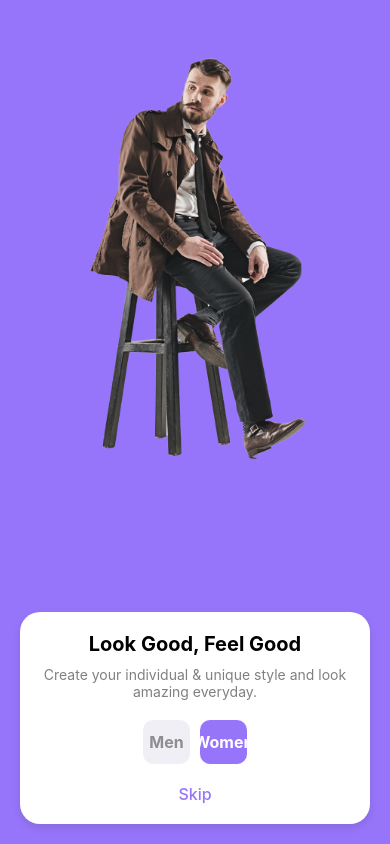
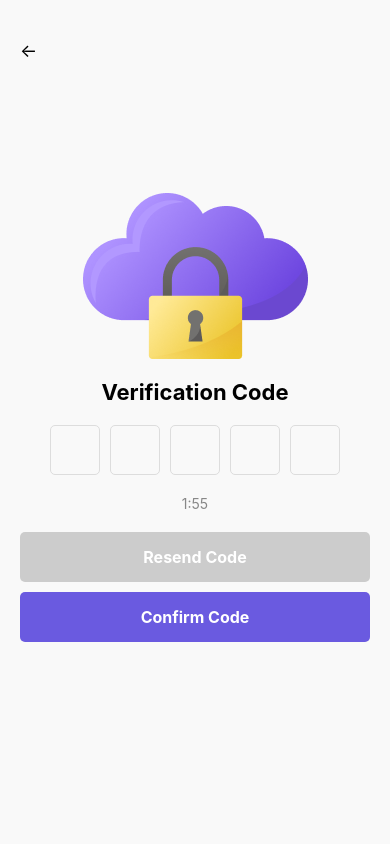
Before and after one commit to NinoZullo05/laza, a React Native app: screen /VerificationCode in a window 390 px wide. Built offline with nearby package versions, Linux system fonts and the light colour scheme.

Commit message:
ForgotPassword, NewPassword and VerificationCode Screens

```diff
--- a/App.tsx
+++ b/App.tsx
@@ -7,6 +7,10 @@ import StyleChoose from "./src/screens/StyleChoose";
 import GetStarted from "./src/screens/GetStarted";
 import WelcomeScreen from "./src/screens/WelcomeScreen";
 import SignUpScreen from "./src/screens/SignUpScreen";
+import ForgotPasswordScreen from "./src/screens/ForgotPasswordScreen";
+import VerificationCodeScreen from "./src/screens/VerificationCodeScreen";
+import NewPasswordScreen from "./src/screens/NewPasswordScreen";
+
 const Stack = createNativeStackNavigator();
 
 const App: React.FC = () => {
@@ -38,6 +42,22 @@ const App: React.FC = () => {
           component={SignUpScreen}
           options={{ headerShown: false }}
         />
+
+        <Stack.Screen
+          name="ForgotPassword"
+          component={ForgotPasswordScreen}
+          options={{ headerShown: false }}
+        />
+        <Stack.Screen
+          name="VerificationCode"
+          component={VerificationCodeScreen}
+          options={{ headerShown: false }}
+        />
+        <Stack.Screen
+          name="NewPassword"
+          component={NewPasswordScreen}
+          options={{ headerShown: false }}
+        />
       </Stack.Navigator>
     </NavigationContainer>
   );
--- /dev/null
+++ b/src/screens/ForgotPasswordScreen.tsx
@@ -0,0 +1,101 @@
+import React, { useState } from "react";
+import {
+  View,
+  Text,
+  TextInput,
+  TouchableOpacity,
+  StyleSheet,
+  Image,
+} from "react-native";
+
+interface Props {
+  navigation: any;
+}
+
+const ForgotPasswordScreen: React.FC<Props> = ({ navigation }) => {
+  const [email, setEmail] = useState("");
+
+  const handleConfirmMail = () => {
+    navigation.navigate("VerificationCode");
+  };
+
+  return (
+    <View style={styles.container}>
+      <TouchableOpacity
+        onPress={() => navigation.goBack()}
+        style={styles.backButton}
+      >
+        <Text style={styles.backText}>←</Text>
+      </TouchableOpacity>
+      <Image source={require("../../assets/lock.png")} style={styles.image} />
+      <Text style={styles.title}>Forgot Password</Text>
+      <TextInput
+        style={styles.input}
+        placeholder="Email Address"
+        value={email}
+        onChangeText={setEmail}
+        keyboardType="email-address"
+      />
+      <Text style={styles.infoText}>
+        Please write your email to receive a confirmation code to set a new
+        password.
+      </Text>
+      <TouchableOpacity style={styles.button} onPress={handleConfirmMail}>
+        <Text style={styles.buttonText}>Confirm Mail</Text>
+      </TouchableOpacity>
+    </View>
+  );
+};
+
+const styles = StyleSheet.create({
+  container: {
+    flex: 1,
+    padding: 20,
+    justifyContent: "center",
+    backgroundColor: "#F9F9F9",
+  },
+  backButton: {
+    position: "absolute",
+    top: 40,
+    left: 20,
+  },
+  backText: {
+    fontSize: 18,
+  },
+  image: {
+    alignSelf: "center",
+    marginBottom: 20,
+  },
+  title: {
+    fontSize: 22,
+    fontWeight: "bold",
+    textAlign: "center",
+    marginBottom: 20,
+  },
+  input: {
+    padding: 15,
+    borderWidth: 1,
+    borderColor: "#DDD",
+    borderRadius: 5,
+    marginBottom: 15,
+  },
+  infoText: {
+    fontSize: 14,
+    color: "#888",
+    textAlign: "center",
+    marginBottom: 20,
+  },
+  button: {
+    backgroundColor: "#6A5AE0",
+    padding: 15,
+    borderRadius: 5,
+    alignItems: "center",
+  },
+  buttonText: {
+    color: "white",
+    fontSize: 16,
+    fontWeight: "bold",
+  },
+});
+
+export default ForgotPasswordScreen;
--- /dev/null
+++ b/src/screens/NewPasswordScreen.tsx
@@ -0,0 +1,80 @@
+import React, { useState } from "react";
+import {
+  View,
+  Text,
+  TextInput,
+  TouchableOpacity,
+  StyleSheet,
+} from "react-native";
+
+interface Props {
+  navigation: any;
+}
+
+const NewPasswordScreen: React.FC<Props> = ({ navigation }) => {
+  const [password, setPassword] = useState("");
+  const [confirmPassword, setConfirmPassword] = useState("");
+
+  const handleResetPassword = () => {
+    alert("Password reset successfully!");
+    navigation.navigate("Welcome");
+  };
+
+  return (
+    <View style={styles.container}>
+      <Text style={styles.title}>New Password</Text>
+      <TextInput
+        style={styles.input}
+        placeholder="Password"
+        secureTextEntry
+        value={password}
+        onChangeText={setPassword}
+      />
+      <TextInput
+        style={styles.input}
+        placeholder="Confirm Password"
+        secureTextEntry
+        value={confirmPassword}
+        onChangeText={setConfirmPassword}
+      />
+      <TouchableOpacity style={styles.button} onPress={handleResetPassword}>
+        <Text style={styles.buttonText}>Reset Password</Text>
+      </TouchableOpacity>
+    </View>
+  );
+};
+
+const styles = StyleSheet.create({
+  container: {
+    flex: 1,
+    padding: 20,
+    justifyContent: "center",
+    backgroundColor: "#F9F9F9",
+  },
+  title: {
+    fontSize: 22,
+    fontWeight: "bold",
+    textAlign: "center",
+    marginBottom: 20,
+  },
+  input: {
+    padding: 15,
+    borderWidth: 1,
+    borderColor: "#DDD",
+    borderRadius: 5,
+    marginBottom: 15,
+  },
+  button: {
+    backgroundColor: "#6A5AE0",
+    padding: 15,
+    borderRadius: 5,
+    alignItems: "center",
+  },
+  buttonText: {
+    color: "white",
+    fontSize: 16,
+    fontWeight: "bold",
+  },
+});
+
+export default NewPasswordScreen;
--- /dev/null
+++ b/src/screens/VerificationCodeScreen.tsx
@@ -0,0 +1,176 @@
+import React, { useState, useEffect, useRef } from "react";
+import {
+  View,
+  Text,
+  TextInput,
+  TouchableOpacity,
+  StyleSheet,
+  Image,
+} from "react-native";
+
+interface Props {
+  navigation: any;
+}
+
+const VerificationCodeScreen: React.FC<Props> = ({ navigation }) => {
+  const [code, setCode] = useState(["", "", "", "", ""]);
+  const [timer, setTimer] = useState(120);
+  const [resendDisabled, setResendDisabled] = useState(true);
+
+  const inputs = useRef<Array<TextInput | null>>([]);
+
+  const handleCodeChange = (value: string, index: number) => {
+    const newCode = [...code];
+    newCode[index] = value;
+
+    setCode(newCode);
+
+    if (value && index < code.length - 1 && inputs.current[index + 1]) {
+      inputs.current[index + 1]?.focus();
+    }
+
+    if (!value && index > 0 && inputs.current[index - 1]) {
+      inputs.current[index - 1]?.focus();
+    }
+  };
+
+  const handleConfirmCode = () => {
+    navigation.navigate("NewPassword");
+  };
+
+  const handleResendCode = () => {
+    setTimer(120);
+    setResendDisabled(true);
+  };
+
+  useEffect(() => {
+    if (timer > 0) {
+      const interval = setInterval(() => {
+        setTimer((prevTimer) => prevTimer - 1);
+      }, 1000);
+
+      return () => clearInterval(interval);
+    } else {
+      setResendDisabled(false);
+    }
+  }, [timer]);
+
+  const formatTime = (seconds: number) => {
+    const minutes = Math.floor(seconds / 60);
+    const secs = seconds % 60;
+    return `${minutes}:${secs < 10 ? "0" : ""}${secs}`;
+  };
+
+  return (
+    <View style={styles.container}>
+      <TouchableOpacity
+        onPress={() => navigation.goBack()}
+        style={styles.backButton}
+      >
+        <Text style={styles.backText}>←</Text>
+      </TouchableOpacity>
+      <Image source={require("../../assets/lock.png")} style={styles.image} />
+      <Text style={styles.title}>Verification Code</Text>
+      <View style={styles.codeContainer}>
+        {code.map((digit, index) => (
+          <TextInput
+            key={index}
+            ref={(input) => (inputs.current[index] = input)}
+            style={styles.codeInput}
+            maxLength={1}
+            keyboardType="numeric"
+            onChangeText={(value) => handleCodeChange(value, index)}
+            value={digit}
+          />
+        ))}
+      </View>
+      <Text style={styles.timerText}>
+        {timer > 0 ? formatTime(timer) : "Code expired!"}
+      </Text>
+
+      <TouchableOpacity
+        style={[styles.resendValid, resendDisabled && styles.disabledButton]}
+        onPress={handleResendCode}
+        disabled={resendDisabled}
+      >
+        <Text style={styles.buttonText}>Resend Code</Text>
+      </TouchableOpacity>
+
+      <TouchableOpacity style={styles.button} onPress={handleConfirmCode}>
+        <Text style={styles.buttonText}>Confirm Code</Text>
+      </TouchableOpacity>
+    </View>
+  );
+};
+
+const styles = StyleSheet.create({
+  container: {
+    flex: 1,
+    padding: 20,
+    justifyContent: "center",
+    backgroundColor: "#F9F9F9",
+  },
+  backButton: {
+    position: "absolute",
+    top: 40,
+    left: 20,
+  },
+  resendValid: {
+    backgroundColor: "green",
+    padding: 15,
+    borderRadius: 5,
+    alignItems: "center",
+    marginBottom: 10,
+  },
+  backText: {
+    fontSize: 18,
+  },
+  image: {
+    alignSelf: "center",
+    marginBottom: 20,
+  },
+  title: {
+    fontSize: 22,
+    fontWeight: "bold",
+    textAlign: "center",
+    marginBottom: 20,
+  },
+  codeContainer: {
+    flexDirection: "row",
+    justifyContent: "center",
+    marginBottom: 20,
+  },
+  codeInput: {
+    width: 50,
+    height: 50,
+    borderWidth: 1,
+    borderColor: "#DDD",
+    borderRadius: 5,
+    textAlign: "center",
+    marginHorizontal: 5,
+    fontSize: 18,
+  },
+  timerText: {
+    fontSize: 14,
+    color: "#888",
+    textAlign: "center",
+    marginBottom: 20,
+  },
+  button: {
+    backgroundColor: "#6A5AE0",
+    padding: 15,
+    borderRadius: 5,
+    alignItems: "center",
+    marginBottom: 10,
+  },
+  disabledButton: {
+    backgroundColor: "#CCC",
+  },
+  buttonText: {
+    color: "white",
+    fontSize: 16,
+    fontWeight: "bold",
+  },
+});
+
+export default VerificationCodeScreen;
--- a/src/screens/WelcomeScreen.tsx
+++ b/src/screens/WelcomeScreen.tsx
@@ -8,7 +8,7 @@ import {
   TouchableOpacity,
 } from "react-native";
 
-const WelcomeScreen = () => {
+const WelcomeScreen = ({ navigation }: any) => {
   const [rememberMe, setRememberMe] = useState(false);
 
   return (
@@ -19,8 +19,13 @@ const WelcomeScreen = () => {
       <TextInput placeholder="Username" style={styles.input} />
       <TextInput placeholder="Password" secureTextEntry style={styles.input} />
 
-      <Text style={styles.passwordHint}>Forgot password?</Text>
-
+      <TouchableOpacity
+        onPress={() => {
+          navigation.navigate("ForgotPassword");
+        }}
+      >
+        <Text style={styles.passwordHint}>Forgot password?</Text>
+      </TouchableOpacity>
       <View style={styles.switchContainer}>
         <Text>Remember me</Text>
         <Switch
```
Also changed, not shown: assets/lock.png (added).
